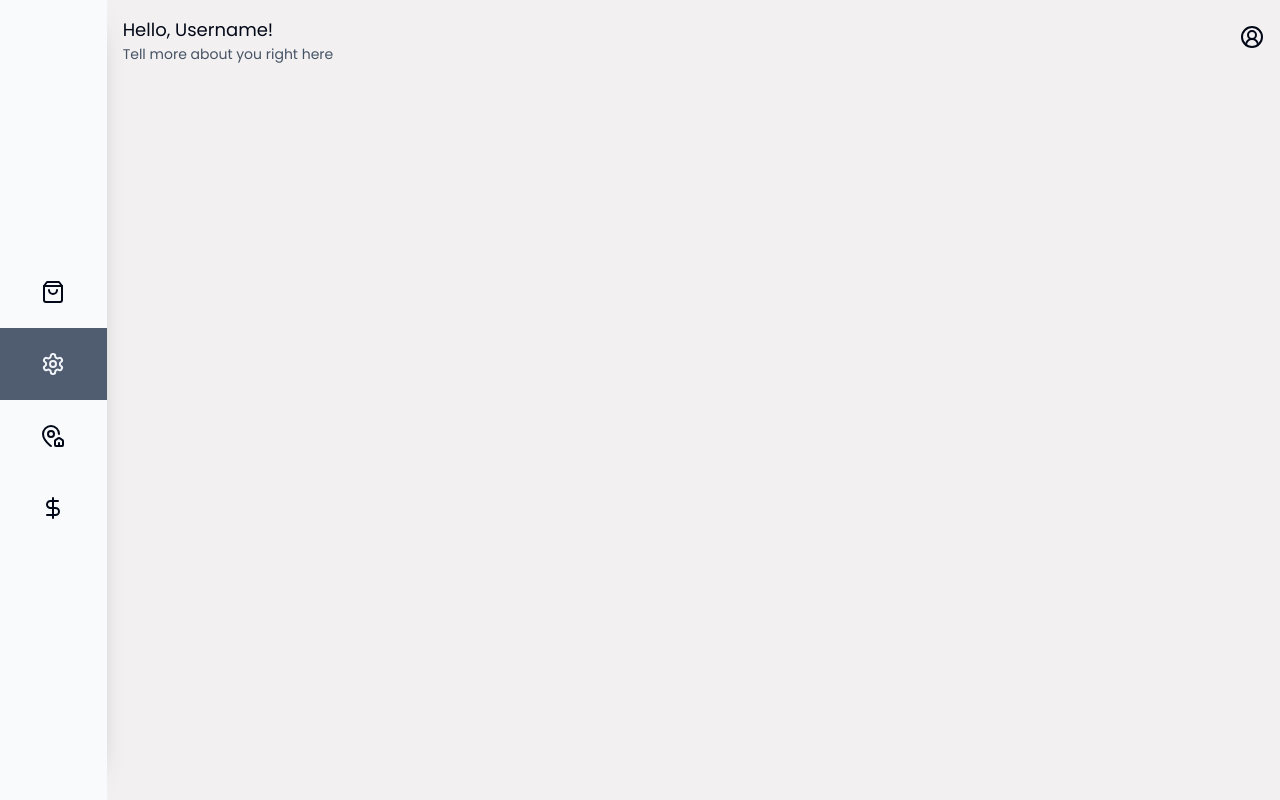
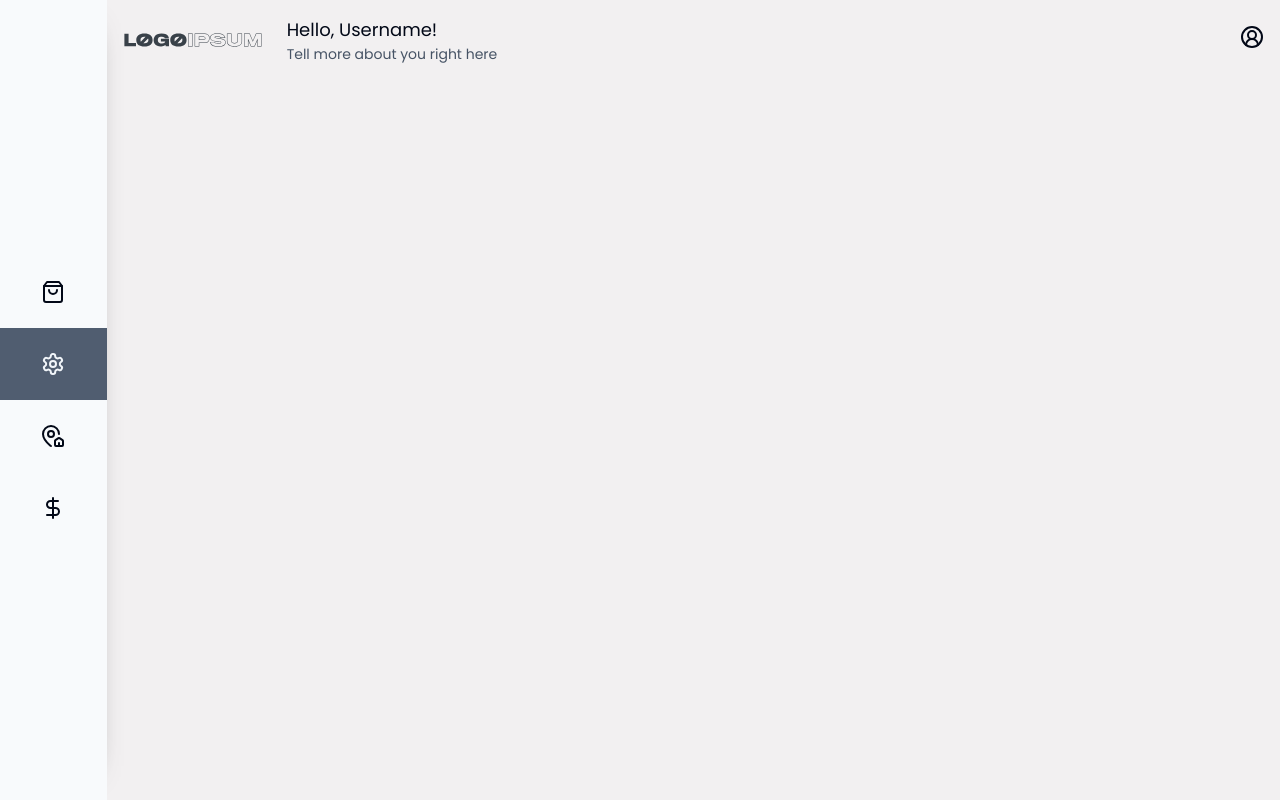
Before and after one commit to MathHenr/E-commerce-project, a Next.js app: page /profile in a window 1280 px wide. Built offline with nearby package versions, Linux system fonts and the light colour scheme.

Commit message:
Initial commit in profile_page branch

```diff
--- a/app/(profile)/components/nav.tsx
+++ b/app/(profile)/components/nav.tsx
@@ -1,14 +1,19 @@
+import Image from "next/image"
+
 import { UserIcon } from "@/components/user-icon"
 
 export const Nav = () => {
     return (
         <nav className="w-full p-4 flex items-center justify-between font-poppins">
+            <div className="flex items-center gap-6">
+                <Image height={140} width={140} src="/logo.svg" alt="Logo" />
                 <h1 className="text-lg">
                     Hello, Username!
                     <p className="text-sm text-slate-700/90">
                         Tell more about you right here
                     </p>
                 </h1>
+            </div>
             <div>
                 <UserIcon />
             </div>
```
Lines whose indentation alone changed are shown as unchanged.
